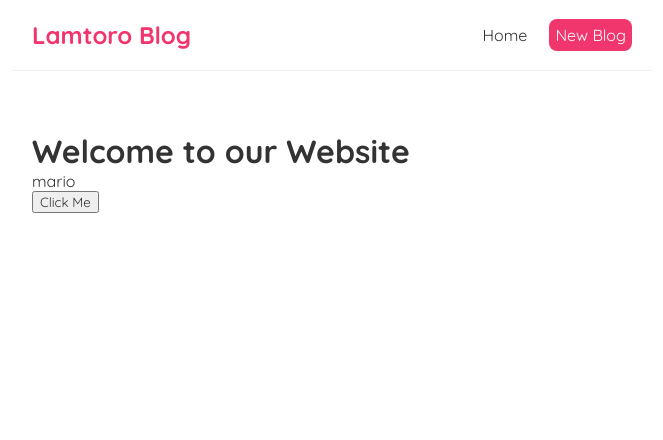
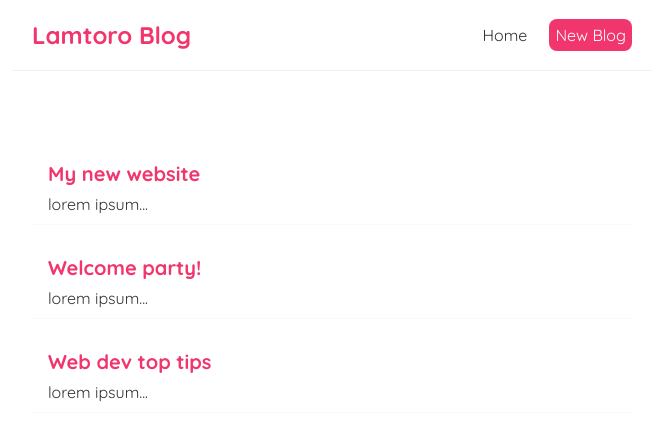
Before and after one commit to Lamtorodo/react-blog, a React (Create React App) app: page / in a window 1280 px wide. Shown: the top 440 px of the page, without its empty margins (308-971 px from the left). Built offline with nearby package versions, Linux system fonts and the light colour scheme; the HTML template or start-up script is replaced by a standard one.

Commit message:
retrieving lists

```diff
--- a/src/Home.js
+++ b/src/Home.js
@@ -1,19 +1,19 @@
 import {useState} from 'react'
 const Home = () => {
-    const title = "Welcome to our Website"
-    const [name,setName] = useState('mario')
-    const handleClick = (name , e) => {
-        console.log('hello ' + name , e.target)
-        setName('Lamtoro')
-    }
+    const [blogs, setBlogs] = useState([
+        { title: 'My new website', body: 'lorem ipsum...', author: 'mario', id: 1 },
+        { title: 'Welcome party!', body: 'lorem ipsum...', author: 'yoshi', id: 2 },
+        { title: 'Web dev top tips', body: 'lorem ipsum...', author: 'mario', id: 3 }
+      ])
     return (
         <div className="home">
-            <h1>
-                {title}
-            </h1>
-            <p>{name}</p>
-            <button onClick={ (e) => handleClick('Lamtoro',e)}>Click Me</button>
-        </div>
+            {blogs.map((blog)=>
+            <div className="blog-preview" key={blog.id}>
+                <h2>{blog.title}</h2>
+                <p>{blog.body}</p>
+            </div>
+            )}
+            </div>
     );
 }
 
--- a/src/index.css
+++ b/src/index.css
@@ -38,3 +38,17 @@
   background-color: #f1356d;
   border-radius:8px
 }
+/* blog previews / list */
+.blog-preview {
+  padding: 10px 16px;
+  margin: 20px 0;
+  border-bottom: 1px solid #fafafa;
+}
+.blog-preview:hover {
+  box-shadow: 1px 3px 5px rgba(0,0,0,0.1);
+}
+.blog-preview h2 {
+  font-size: 20px;
+  color: #f1356d;
+  margin-bottom: 8px;
+}
```
Also changed, not shown: src/event.js (added, +21 -0 lines).
